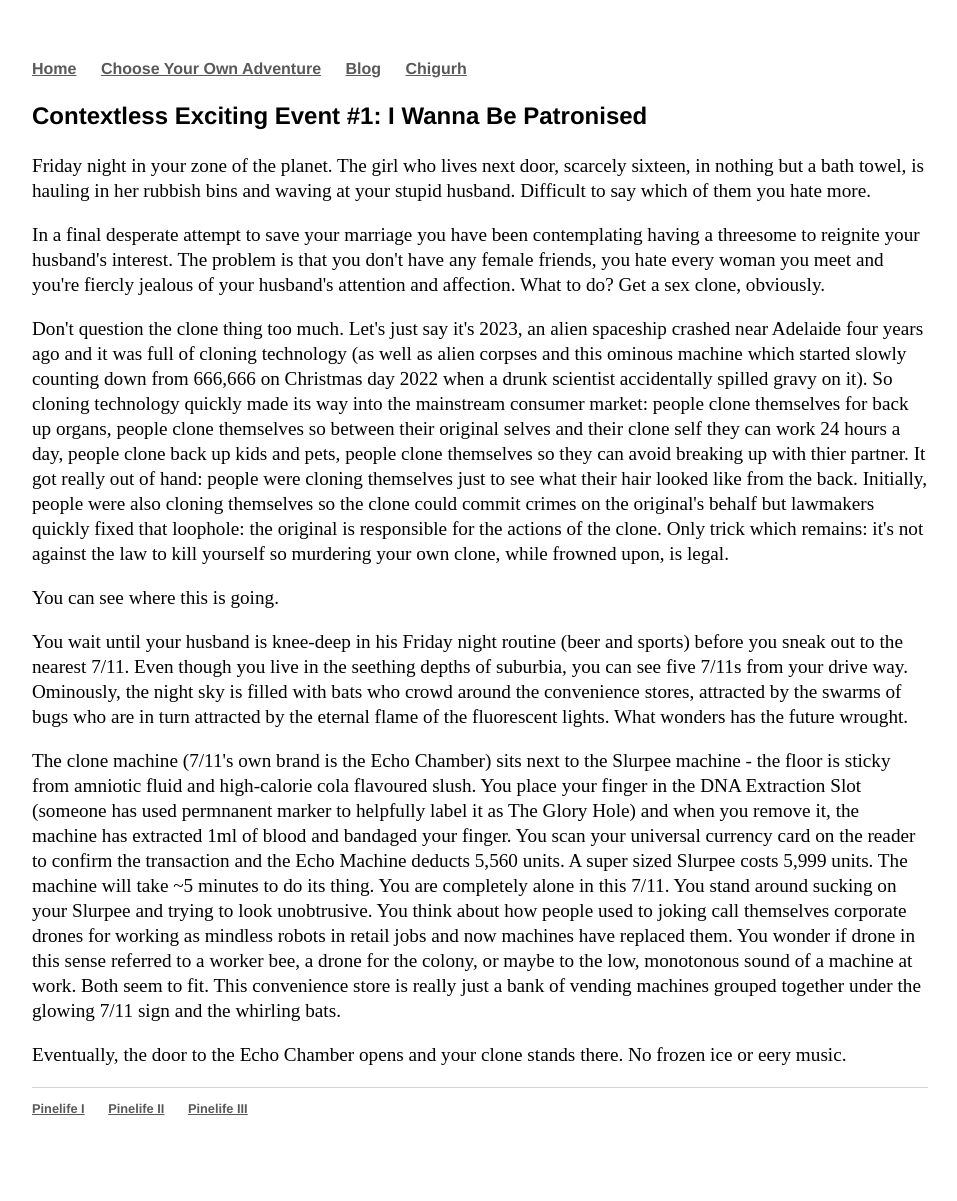
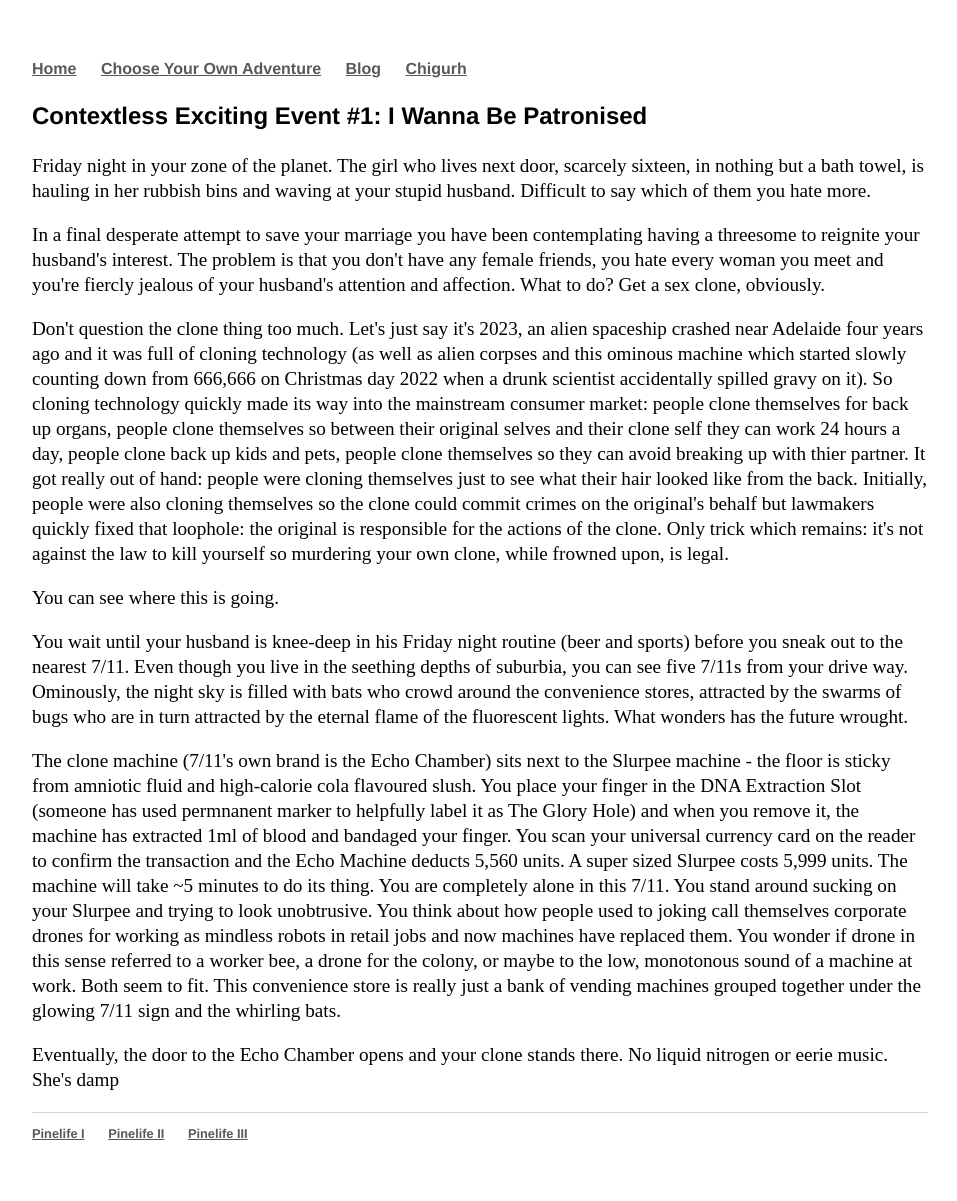
Before and after one commit to Pinelife/pinelife.github.io, a Jekyll site: the page built from Hellhole/excitingevent1.html, in a window 1280 px wide. Shown: the whole page, without its empty margins (160-1117 px from the left). Built offline with Jekyll 4.4.1, drawn with Linux system fonts in a browser that asks for light colours; before the commit the page ends 1176 px from its top, so only the background shows below that.

Commit message:
Create excitingevent1.html

```diff
--- a/Hellhole/excitingevent1.html
+++ b/Hellhole/excitingevent1.html
@@ -41,5 +41,5 @@
   really just a bank of vending machines grouped together under the glowing 7/11 sign and the whirling bats.
 </p>
 <p>
-  Eventually, the door to the Echo Chamber opens and your clone stands there. No frozen ice or eery music.
+  Eventually, the door to the Echo Chamber opens and your clone stands there. No liquid nitrogen or eerie music. She's damp
 </p>
```
